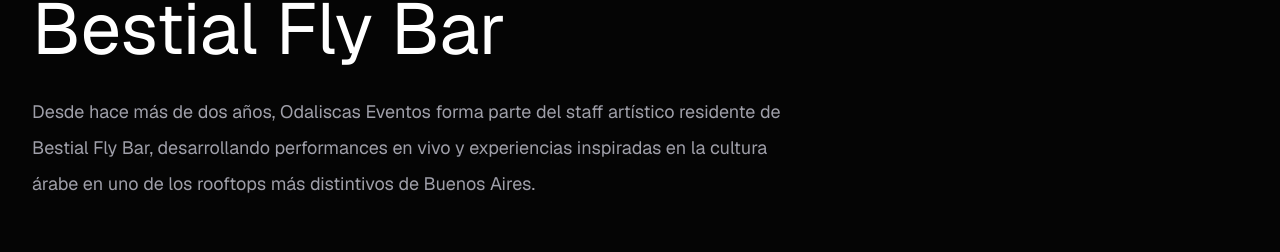
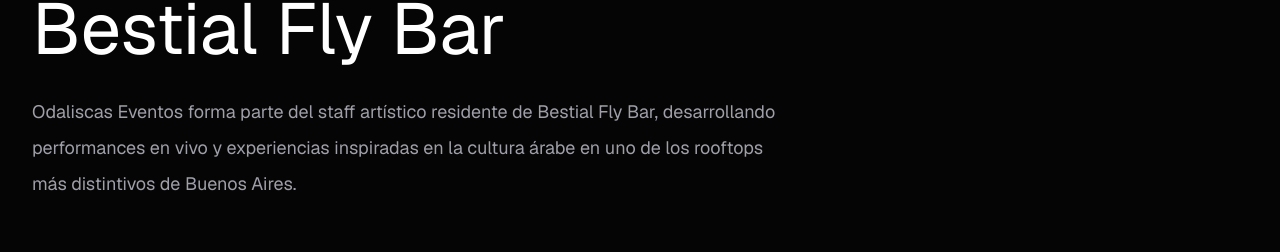
Before and after one commit to infoodaliscaseventos-page/odaliscaseventos, a Next.js app: page / in a window 1280 px wide. Shown: the part 11368-11620 px from the top of the page. Built offline with nearby package versions, Linux system fonts and the light colour scheme; no server answers; the database is empty.

Commit message:
Update Bestial Fly Bar text

```diff
--- a/app/components/BestialSection.tsx
+++ b/app/components/BestialSection.tsx
@@ -22,8 +22,8 @@
 
           <p className="mt-5 text-base leading-8 text-zinc-400 md:text-lg md:leading-9">
             {isEnglish
-              ? "For more than two years, Odaliscas Eventos has been part of the resident artistic team at Bestial Fly Bar, creating live performances and Arabic-inspired experiences for one of Buenos Aires' most distinctive rooftop venues."
-              : "Desde hace más de dos años, Odaliscas Eventos forma parte del staff artístico residente de Bestial Fly Bar, desarrollando performances en vivo y experiencias inspiradas en la cultura árabe en uno de los rooftops más distintivos de Buenos Aires."}
+              ? "Odaliscas Eventos is part of the resident artistic team at Bestial Fly Bar, creating live performances and Arabic-inspired experiences for one of Buenos Aires' most distinctive rooftop venues."
+              : "Odaliscas Eventos forma parte del staff artístico residente de Bestial Fly Bar, desarrollando performances en vivo y experiencias inspiradas en la cultura árabe en uno de los rooftops más distintivos de Buenos Aires."}
           </p>
         </div>
 
```
